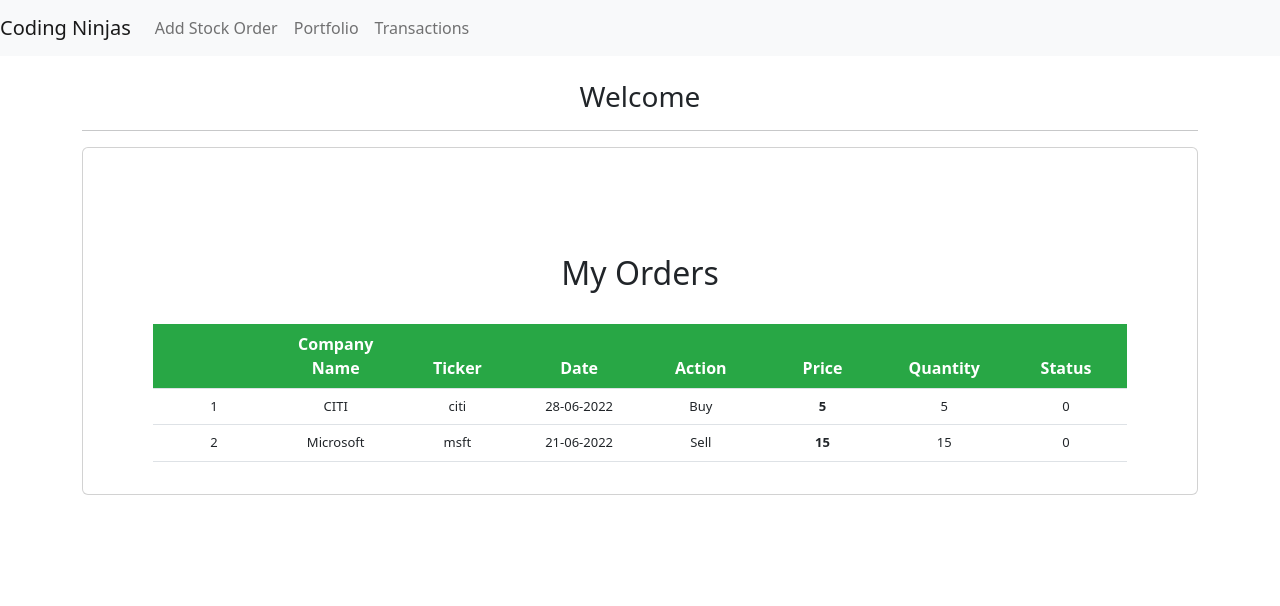
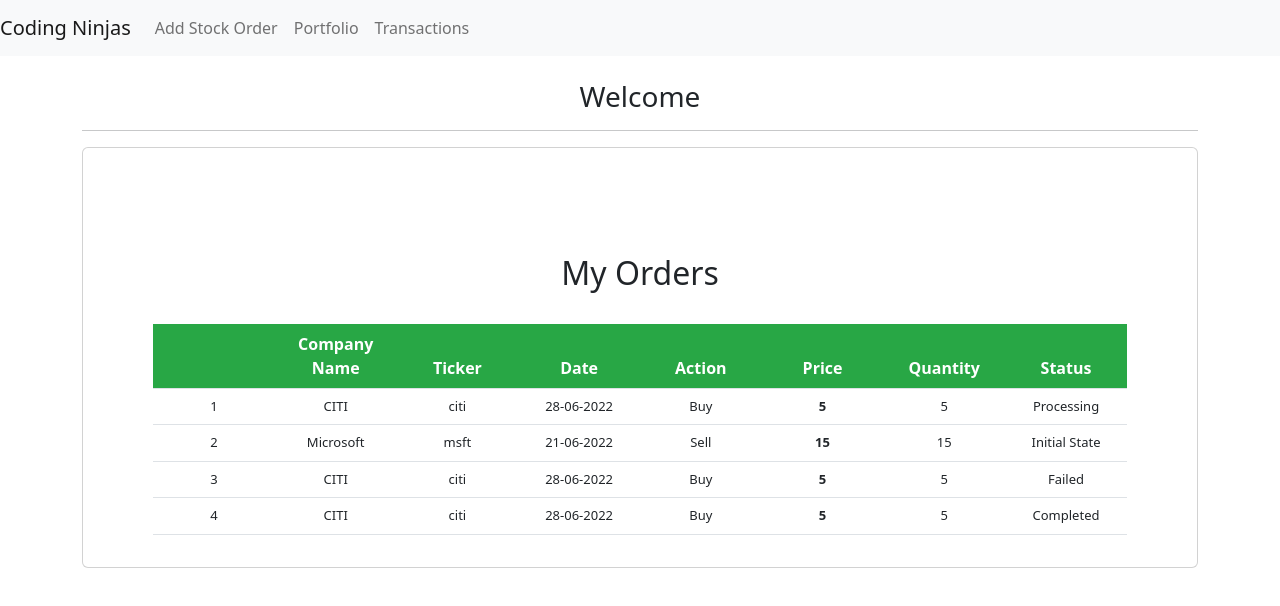
Before and after one commit to Aditijo2000/final-hackathon-angular, an Angular app: page /transactions in a window 1280 px wide. Shown: the top 606 px of the page. Built offline with nearby package versions, Linux system fonts and the light colour scheme.

Commit message:
map status codes

```diff
--- a/src/app/component/transactions/transactions.component.html
+++ b/src/app/component/transactions/transactions.component.html
@@ -27,7 +27,7 @@
                         <td>{{!elements.action?"Buy":"Sell"}}</td>
                         <td><b>{{elements.price}}</b></td>
                         <td>{{elements.quantity}}</td>
-                        <td>{{elements.status}}</td>
+                        <td>{{elements.status==0?"Initial State":elements.status==1?"Processing":elements.status==2?"Completed":"Failed"}}</td>
 
 
                     </tr>
--- a/src/app/component/transactions/transactions.component.ts
+++ b/src/app/component/transactions/transactions.component.ts
@@ -12,8 +12,11 @@ export class TransactionsComponent implements OnInit {
 
   ngOnInit(): void {
     this.myOrders = [
-      { "name": "CITI", "price": 5, "ticker": "citi", "quantity": 5,"action":0, "status": '0', "date": "28-06-2022" },
-      { "name": "Microsoft", "price": 15, "ticker": "msft","action":1,"quantity": 15, "status": '0', "date": "21-06-2022" }
+      { "name": "CITI", "price": 5, "ticker": "citi", "quantity": 5,"action":0, "status": '1', "date": "28-06-2022" },
+      { "name": "Microsoft", "price": 15, "ticker": "msft","action":1,"quantity": 15, "status": '0', "date": "21-06-2022" },
+      { "name": "CITI", "price": 5, "ticker": "citi", "quantity": 5,"action":0, "status": '3', "date": "28-06-2022" },
+      { "name": "CITI", "price": 5, "ticker": "citi", "quantity": 5,"action":0, "status": '2', "date": "28-06-2022" },
+
     ]
 
 
```
